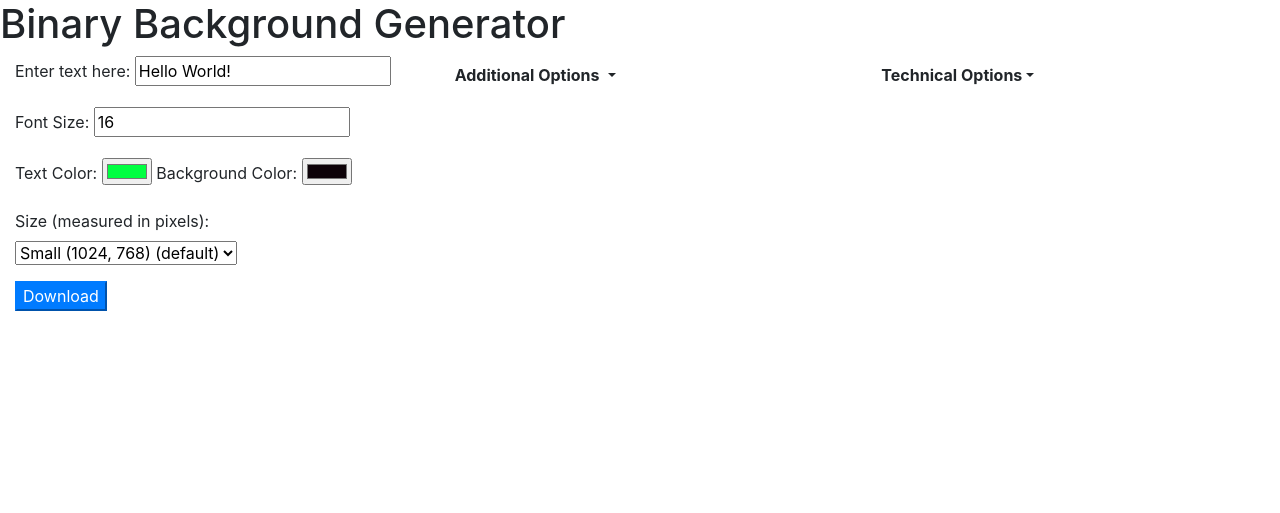
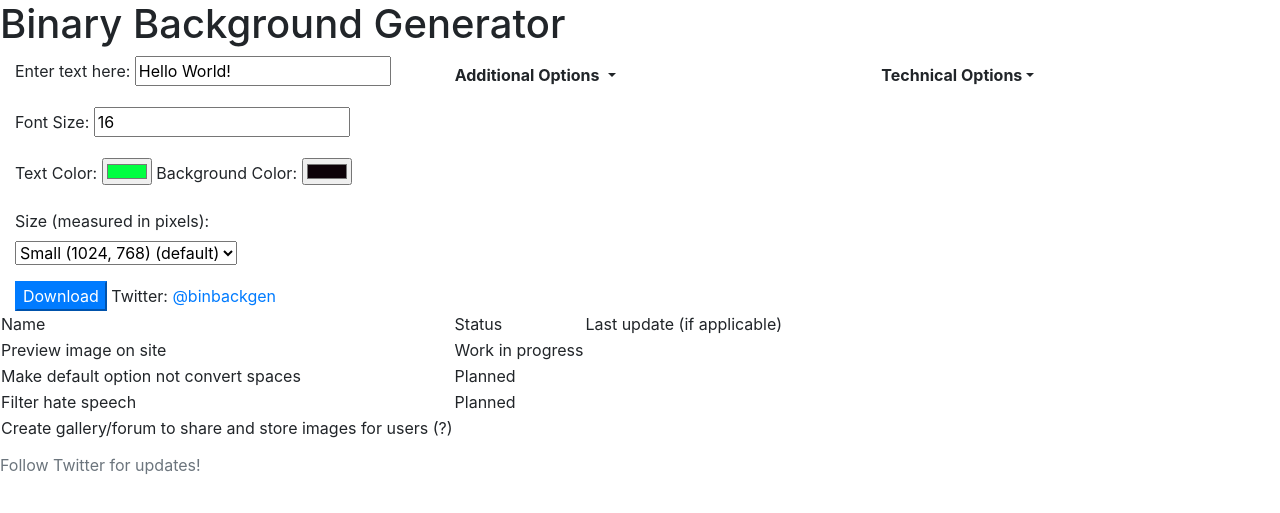
Before and after one commit to gfike19/bin-back-site, a Flask app: page / in a window 1280 px wide. Shown: the top 513 px of the page. Run offline with Flask 2, Linux system fonts and the light colour scheme; some libraries are stand-ins or nearby versions.

Commit message:
added table with planned features and ad script

```diff
--- a/templates/index.html
+++ b/templates/index.html
@@ -18,7 +18,8 @@
     <script src="https://stackpath.bootstrapcdn.com/bootstrap/4.3.1/js/bootstrap.min.js"
         integrity="sha384-JjSmVgyd0p3pXB1rRibZUAYoIIy6OrQ6VrjIEaFf/nJGzIxFDsf4x0xIM+B07jRM"
         crossorigin="anonymous"></script>
-    </body>
+    <script async src="https://pagead2.googlesyndication.com/pagead/js/adsbygoogle.js?client=ca-pub-6667077051132959"
+        crossorigin="anonymous"></script>
     <title>Binary Background Generator</title>
 </head>
 
@@ -56,6 +57,7 @@
                         </select>
                     </div>
                     <input type="submit" id="submit" value="Download" class="btn-primary" />
+                    Twitter: <a href="https://twitter.com/binbackgen">@binbackgen</a>
                 </div>
                 <div class="col">
                     <button class="btn dropdown-toggle" type="button" data-toggle="collapse" data-target="#additional"
@@ -71,7 +73,7 @@
                                     class="form-check-label" />
                                 <label htmlfor="ltr" class="form-check-label">Left to right: </label>
                                 <input type="radio" name="dir" value="ltr" id="dire" class="form-check-label" />
-                                <br/>
+                                <br />
                                 <label htmlfor="ttb" class="form-check-label">Top to bottom: </label>
                                 <input type="radio" name="dir" value="ttb" id="dire" class="form-check-label" />
                             </div>
@@ -105,6 +107,33 @@
     </div>
 
     </form>
+    <table class="table-table">
+        <caption>Follow Twitter for updates!</caption>
+        <thead>
+            <tr>
+                <td scope="table-col">Name</td>
+                <td scope="table-col">Status</td>
+                <td scope="table-col">Last update (if applicable)</td>
+            </tr>
+        </thead>
+        <tbody>
+            <tr>
+                <td>Preview image on site</td>
+                <td>Work in progress</td>
+            </tr>
+            <tr>
+                <td>Make default option not convert spaces</td>
+                <td>Planned</td>
+            </tr>
+            <tr>
+                <td>Filter hate speech</td>
+                <td>Planned</td>
+            </tr>
+            <tr>
+                <td>Create gallery/forum to share and store images for users (?)</td>
+            </tr>
+        </tbody>
+    </table>
     </div>
 
 </body>
```
